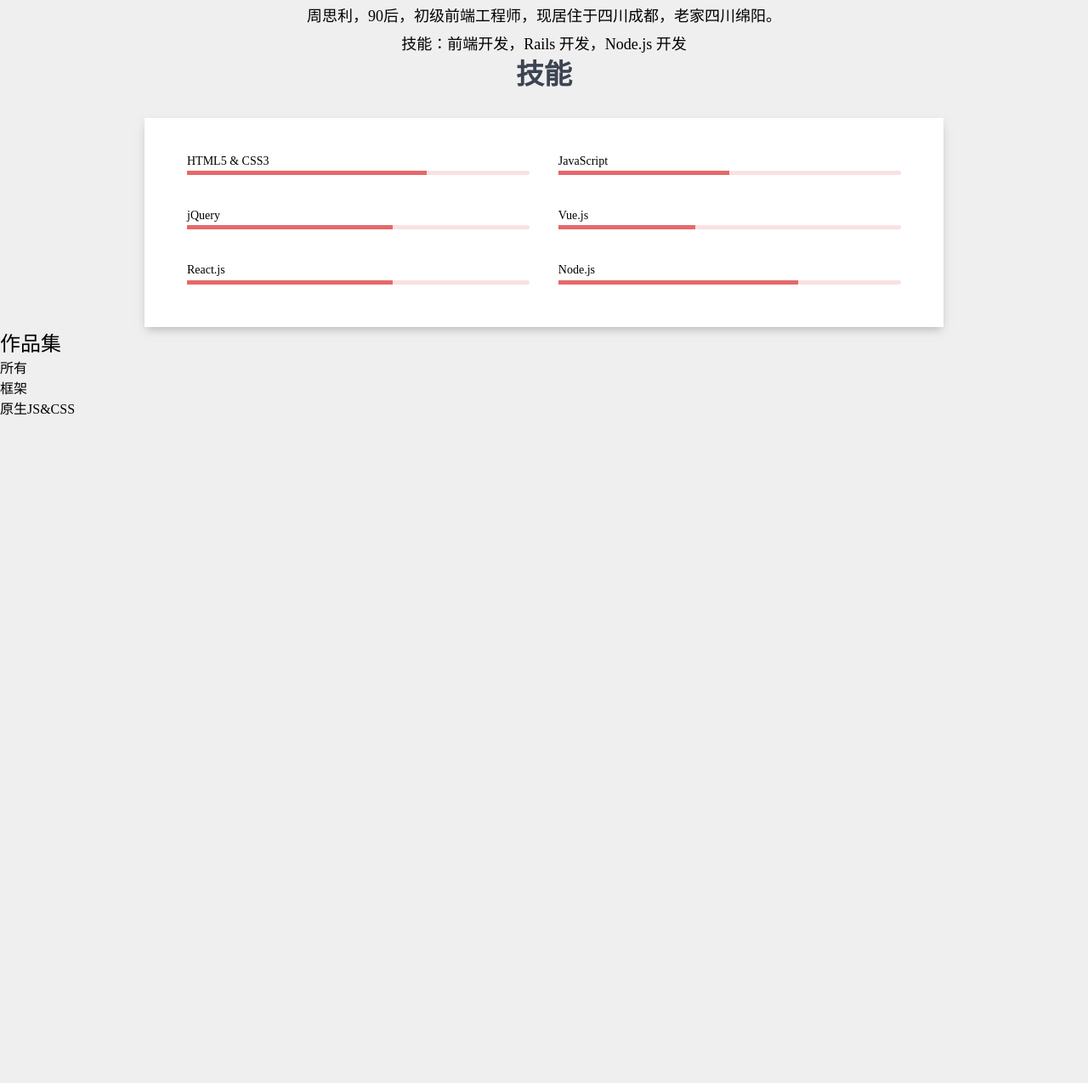
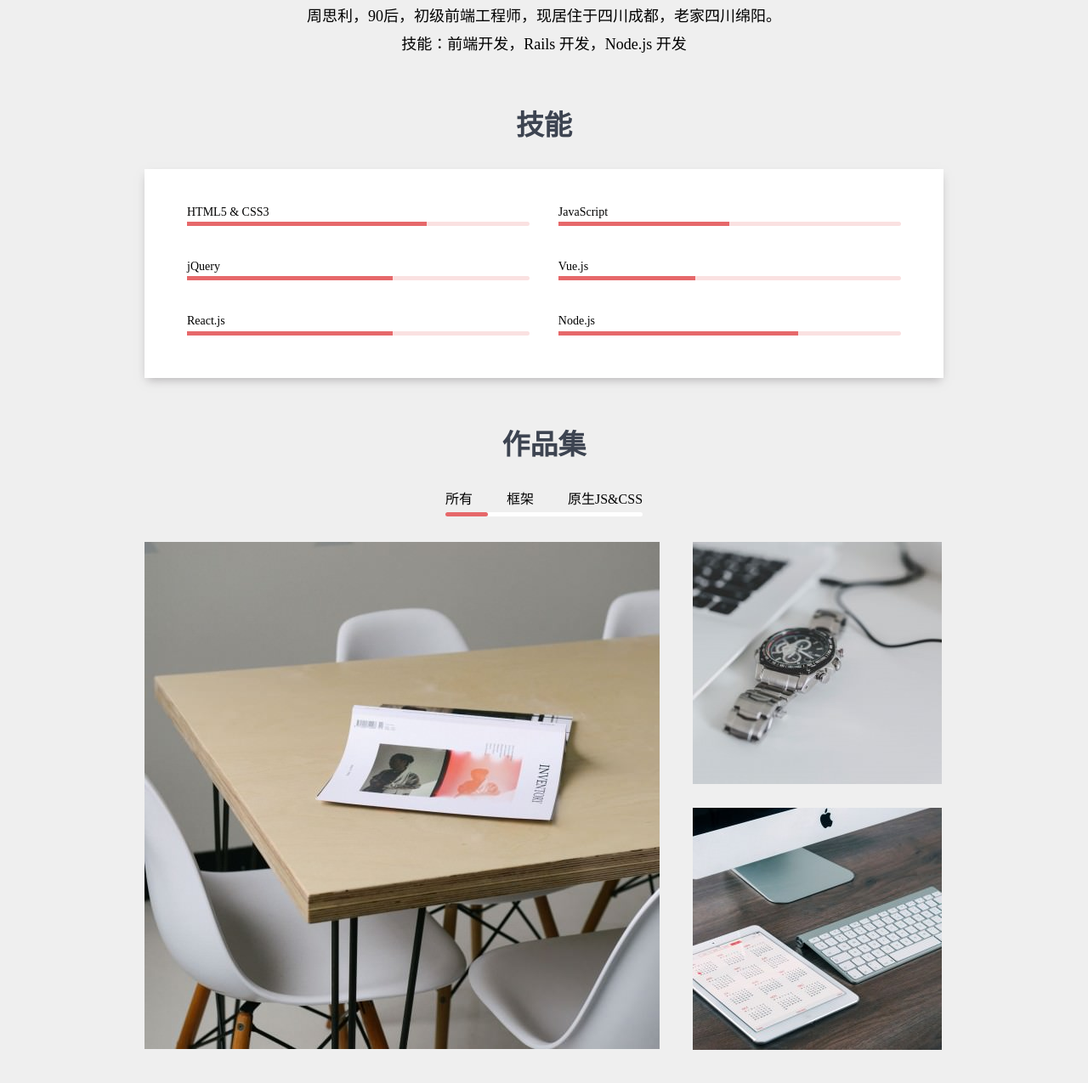
Before and after one commit to zhousil/cv, a plain HTML site: page cv1.html in a window 1280 px wide. Shown: the part 831-2106 px from the top of the page at 85% size. Before the commit the page ends 1323 px from the top, so only its background shows below. Drawn offline with Linux system fonts and the light colour scheme.

Commit message:
update portfolio part

```diff
--- a/a.css
+++ b/a.css
@@ -185,9 +185,9 @@ main .selfintroduction{
 }
 body .skills{
     max-width: 940px;
-    margin: 0 auto;
+    margin: 60px auto;
 }
-body .skills h2{
+body .skills h2,body .portfolio h2{
     font-size: 33px;
     color: #3D4451;
     text-align: center;
@@ -225,3 +225,74 @@ body .skills ol li .navigationbar{
     width: 60%;
     background-color: #E6686A;
 }
+.portfolio{
+    margin-bottom: 200px;
+    text-align: center;
+    max-width: 940px;
+    margin-left: auto;
+    margin-right: auto;
+}
+.portfolio nav{
+    display: inline-block;
+    vertical-align: top;
+    margin-top: 30px;
+    text-align: center;
+}
+.portfolio nav ol{
+    display: inline-block;
+    vertical-align: top;
+    margin: 0 auto;
+    margin-bottom: 5px;
+}
+.portfolio ol li{
+    float: left;
+    margin-right: 40px;
+    cursor: pointer;
+}
+.portfolio ol li:last-child{
+    margin-right: 0;
+}
+.portfolio nav .bar{
+    height: 5px;
+    background-color: #fff;
+    border-radius: 3px;
+}
+.portfolio nav .bar .bar-inner{
+    height: 100%;
+    background-color: #E6686A;
+    border-radius: 3px;
+    transition: all 0.3s;
+}
+.portfolio nav .bar.state1 .bar-inner{
+    margin-left: 0;
+    width: 50px;
+}
+.portfolio nav .bar.state2 .bar-inner{
+    margin-left: 52px;
+    width: 110px;
+}
+.portfolio nav .bar.state3 .bar-inner{
+    margin-left: 161px;
+    width: 74px;
+}
+.portfolio .works{
+    margin-top: 30px;
+    position: relative;
+    height: 597px;
+}
+.portfolio .works .big,.portfolio .works .small1,
+.portfolio .works .small2{
+    position: absolute;
+}
+.portfolio .works .big{
+    top: 0;
+    left: 0;
+}
+.portfolio .works .small1{
+    left: 645px;
+    top: 0;
+}
+.portfolio .works .small2{
+    left: 645px;
+    top: 313px;
+}
--- a/cv1.html
+++ b/cv1.html
@@ -154,19 +154,39 @@
             </li>
         </ol>
     </section>
-    <section>
+    <section class="portfolio">
         <h2>作品集</h2>
         <nav>
-            <ol>
-                <li>所有</li>
-                <li>框架</li>
-                <li>原生JS&amp;CSS</li>
+            <ol class="clearfix">
+                <li id="portfolio1">所有</li>
+                <li id="portfolio2">框架</li>
+                <li id="portfolio3">原生JS&amp;CSS</li>
             </ol>
+            <div id="portfoliobar" class="bar state1">
+                <div class="bar-inner"></div>
+            </div>
         </nav>
-        <div class="work">
-            <div class="big"></div>
-            <div class="small"></div>
-            <div class="small"></div>
+        <script>
+            portfolio1.onclick = function(){
+                portfoliobar.className= 'bar state1'
+            }
+            portfolio2.onclick = function(){
+                portfoliobar.className= 'bar state2'
+            }
+            portfolio3.onclick = function(){
+                portfoliobar.className= 'bar state3'
+            }
+        </script>
+        <div class="works">
+            <div class="big">
+                <img src="./image/1.jpg" alt="作品1">
+            </div>
+            <div class="small1">
+                    <img src="./image/2.jpg" alt="作品2">
+            </div>
+            <div class="small2">
+                    <img src="./image/3.jpg" alt="作品3">
+            </div>
         </div>
     </section>
 </body>
```
Also changed, not shown: image/1.jpg (added), image/2.jpg (added), image/3.jpg (added).
